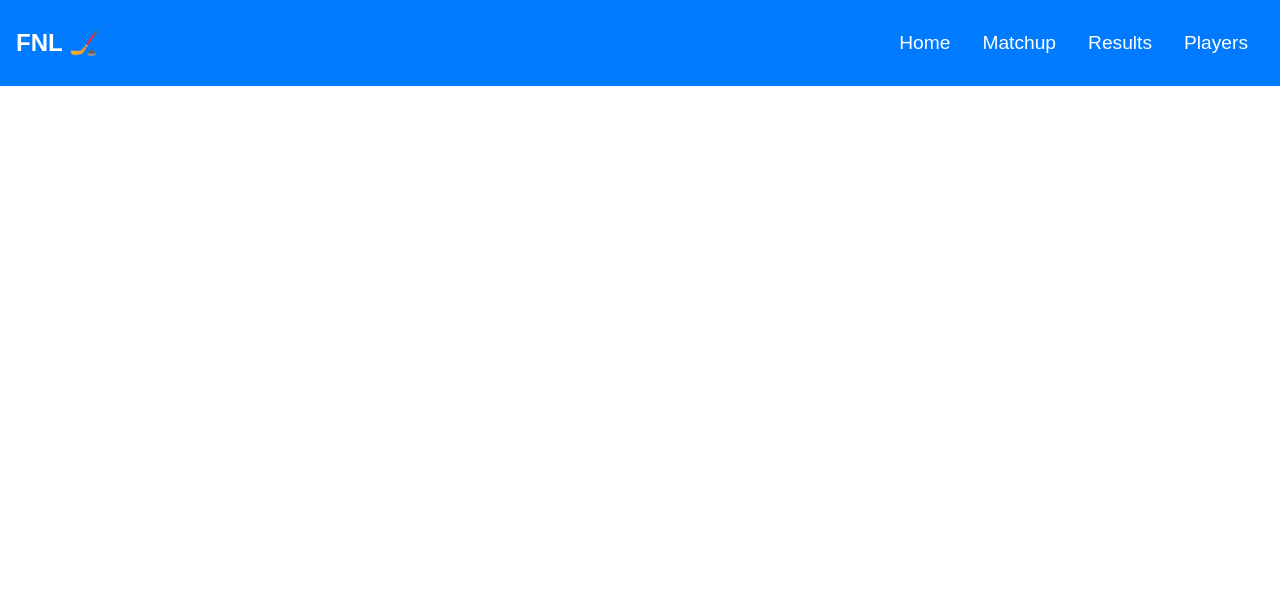
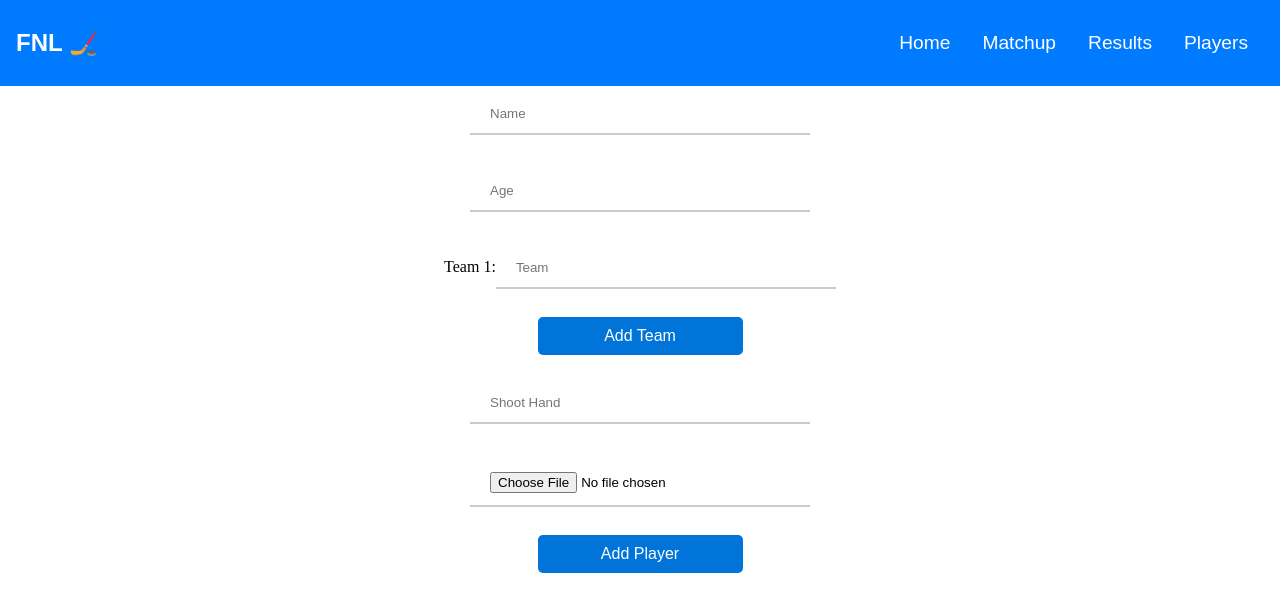
Before and after one commit to nav-commits/FNL-WebPortal, a React (Create React App) app in the folder client/: page /AddPlayer in a window 1280 px wide. Shown: the top 612 px of the page. Built offline with nearby package versions, Linux system fonts and the light colour scheme.

Commit message:
added add player page

```diff
--- a/client/src/App.js
+++ b/client/src/App.js
@@ -7,6 +7,7 @@ import MatchResults from './Views/MatchResults';
 import Players from './Views/Players';
 import '@fortawesome/fontawesome-free/css/all.min.css';
 import { FormDataProvider } from './Context';
+import AddPlayer from './Views/AddPlayer';
 
 function App() {
     return (
@@ -17,6 +18,7 @@ function App() {
                 <Route path='/Matchup' element={<MatchUp />} />
                 <Route path='/Results' element={<MatchResults />} />
                 <Route path='/Players' element={<Players />} />
+                <Route path='/AddPlayer' element={<AddPlayer />} />
             </Routes>
         </FormDataProvider>
     );
--- a/client/src/Atoms/Input/Input.jsx
+++ b/client/src/Atoms/Input/Input.jsx
@@ -1,11 +1,12 @@
 import React from 'react';
 import './Input.css';
 
-function Input({ value, onChange, placeholder, onFocus }) {
+function Input({ value, onChange, placeholder, onFocus, type, name }) {
 
     return (
         <input
-            type='text'
+            name={name}
+            type={type}
             value={value}
             onChange={onChange}
             placeholder={placeholder}
--- /dev/null
+++ b/client/src/Views/AddPlayer.jsx
@@ -0,0 +1,119 @@
+import React, { useState } from 'react';
+import Button from '../Atoms/Button/Button';
+import Input from '../Atoms/Input/Input';
+
+function AddPlayer() {
+    const [addPlayer, setAddPlayer] = useState({
+        name: '',
+        age: '',
+        team: [''],
+        shootHand: '',
+        img: '',
+    });
+
+    const handleSubmit = (event) => {
+        event.preventDefault();
+        fetch('/players/addPlayer', {
+            method: 'POST',
+            headers: {
+                'Content-Type': 'application/json',
+            },
+            body: JSON.stringify(addPlayer),
+        })
+            .then((response) => {
+                if (response.ok) {
+                    return response.json();
+                }
+            })
+            .then((responseData) => {
+                console.log(responseData);
+            })
+            .catch((error) => {
+                console.error('Error:', error);
+            });
+    };
+    const handleChange = (event, index) => {
+        if (event.target.name === 'team') {
+            let newTeams = [...addPlayer.team];
+            newTeams[index] = event.target.value;
+            setAddPlayer({ ...addPlayer, team: newTeams });
+        } else {
+            setAddPlayer({ ...addPlayer, [event.target.name]: event.target.value });
+        }
+    };
+
+    const handleAddTeam = () => {
+        setAddPlayer({ ...addPlayer, team: [...addPlayer.team, ''] });
+    };
+
+    const handleImageUpload = (event) => {
+        const file = event.target.files[0];
+        const url = URL.createObjectURL(file);
+        const cleanUrl = url.replace('blob:', '');
+        setAddPlayer({ ...addPlayer, img: cleanUrl });
+    };
+
+    return (
+        <>
+            <form onSubmit={handleSubmit}>
+                <div
+                    style={{
+                        display: 'flex',
+                        gap: '20px',
+                        flexDirection: 'column',
+                        alignItems: 'center',
+                        justifyContent: 'center',
+                        alignContent: 'center',
+                    }}
+                >
+                    <Input
+                        name='name'
+                        value={addPlayer.name}
+                        onChange={handleChange}
+                        placeholder='Name'
+                    />
+                    <Input
+                        name='age'
+                        type='number'
+                        value={addPlayer.age}
+                        onChange={handleChange}
+                        placeholder='Age'
+                    />
+
+                    {addPlayer.team.map((team, index) => (
+                        <div key={index}>
+                            Team {index + 1}:
+                            <Input
+                                name='team'
+                                value={team}
+                                onChange={(event) => handleChange(event, index)}
+                                placeholder='Team'
+                            />
+                        </div>
+                    ))}
+
+                    <Button
+                        title='Add Team'
+                        onClick={handleAddTeam}
+                        color='#0074D9'
+                        width={'205px'}
+                        type='button'
+                    />
+
+                    <Input
+                        name='shootHand'
+                        value={addPlayer.shootHand}
+                        onChange={handleChange}
+                        placeholder='Shoot Hand'
+                    />
+
+                    <Input type='file' onChange={handleImageUpload} placeholder='Image' />
+
+                    <Button title='Add Player' color='#0074D9' width={'205px'} type='submit' />
+                </div>
+            </form>
+        </>
+    );
+}
+
+export default AddPlayer;
--- a/client/src/Views/MatchResults.jsx
+++ b/client/src/Views/MatchResults.jsx
@@ -48,7 +48,7 @@ const MatchResults = () => {
     return (
         <div style={{ position: 'relative' }}>
             <h1 style={{ textAlign: 'center' }}>All Weekly Matches </h1>
-            <Button title='Filter by weeks' onClick={onClick} color='#0074D9'  width={'205px'} />
+            <Button title='Filter by weeks' onClick={onClick} color='#0074D9' width={'205px'} />
             {open && (
                 <div
                     style={{
@@ -57,7 +57,7 @@ const MatchResults = () => {
                         border: '1px solid black',
                         borderRadius: '10px',
                         zIndex: 1,
-                        margin: '10px'
+                        margin: '10px',
                     }}
                 >
                     {weeks.map((week, index) => (
--- a/client/src/Views/MatchUp.jsx
+++ b/client/src/Views/MatchUp.jsx
@@ -17,7 +17,7 @@ const MatchUp = () => {
     const [weekToWeek, setWeekToWeek] = useState([{ name: '' }]);
     const [filteredPlayers, setFilteredPlayers] = useState([]);
     const [activeField, setActiveField] = useState(null);
-    const[weekNumber, setWeekNumber] = useState(1);
+    const [weekNumber, setWeekNumber] = useState(1);
     const [formData, setFormData] = useState({
         game: {
             teamWhite: {
@@ -225,7 +225,7 @@ const MatchUp = () => {
         setActiveField(null);
     };
 
- const handleSubmit = (e) => {
+    const handleSubmit = (e) => {
         e.preventDefault();
         const url = '/games/game';
 
@@ -242,7 +242,14 @@ const MatchUp = () => {
             .then((response) => {
                 if (response.ok) {
                     // Increment weekNumber after successful post
-                    setWeekNumber(weekNumber + 1);
+                    const newWeekNumber = weekNumber + 1;
+                    setWeekNumber(newWeekNumber);
+                    setFormData(prevFormData => ({
+                        game: {
+                            ...prevFormData.game,
+                            weekNumber: newWeekNumber,
+                        },
+                    }));
                     return response.json();
                 } else {
                     throw new Error('POST request failed');
@@ -255,8 +262,7 @@ const MatchUp = () => {
                 console.error('Error:', error);
             });
     };
-    console.log(FormDataArray)
-
+    console.log(FormDataArray);
 
     return (
         <>
--- a/client/src/Views/Players.jsx
+++ b/client/src/Views/Players.jsx
@@ -2,14 +2,27 @@ import React from 'react';
 import { fnlPlayers } from '../Utils';
 import Card from '../Molecules/Card/Card';
 import Button from '../Atoms/Button/Button';
+import { useNavigate } from 'react-router-dom';
 
 const Players = () => {
+    const navigate = useNavigate();
+    const onClick = () => {
+        navigate(`/addPlayer`);
+    };
+
     return (
         // will be replaced with players api when created
         <div style={{ margin: '20px' }}>
             <h1>FNL Players</h1>
-            <div style={{ display: 'flex', flexDirection: 'row', justifyContent: 'flex-end', marginRight: '10px' }}>
-                <Button title='Add Player' color='#0074D9' width={'205px'} />
+            <div
+                style={{
+                    display: 'flex',
+                    flexDirection: 'row',
+                    justifyContent: 'flex-end',
+                    marginRight: '10px',
+                }}
+            >
+                <Button title='Add Player' onClick={onClick} color='#0074D9' width={'205px'} />
             </div>
             <div style={{ display: 'flex', flexWrap: 'wrap' }}>
                 <Card fnlPlayers={fnlPlayers} />
```
